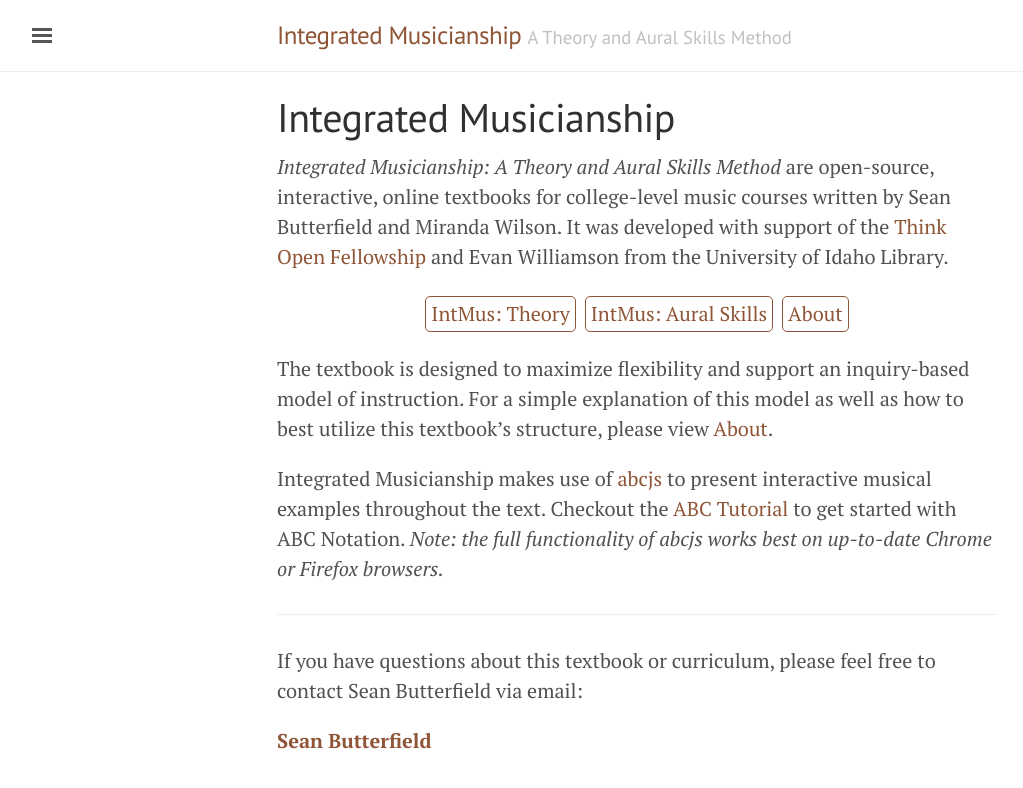
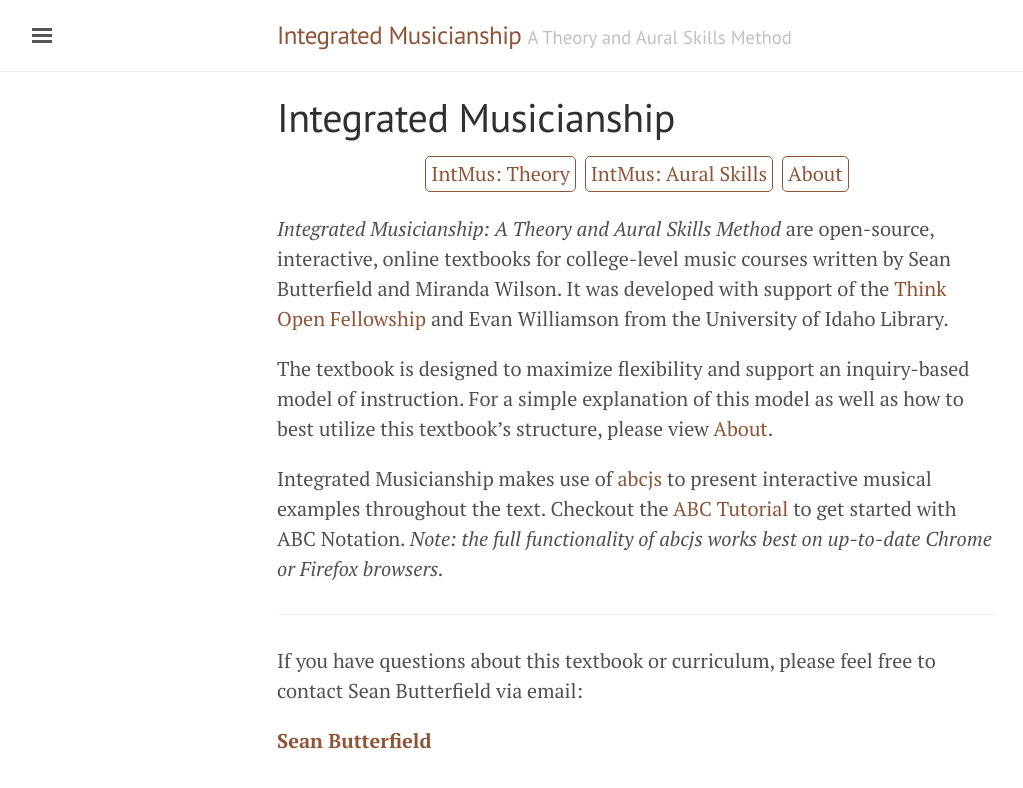
Before and after one commit to intmus/intmus.github.io, a Jekyll site: the page built from index.md, in a window 1280 px wide. Shown: the top 788 px of the page, without its empty margins (3-1026 px from the left). Built offline with Jekyll 4.4.1, drawn with Linux system fonts in a browser that asks for light colours.

```diff
--- a/index.md
+++ b/index.md
@@ -2,15 +2,15 @@
 layout: page
 title: Integrated Musicianship
 ---
-
-*Integrated Musicianship: A Theory and Aural Skills Method* are open-source, interactive, online textbooks for college-level music courses written by Sean Butterfield and Miranda Wilson.
-It was developed with support of the [Think Open Fellowship](https://open.lib.uidaho.edu/) and Evan Williamson from the University of Idaho Library.
 
 <ul class="index-buttons">
 <li><a href="https://intmus.github.io/inttheory18-19/">IntMus: Theory</a></li>
 <li><a href="https://intmus.github.io/intas18-19/">IntMus: Aural Skills</a></li>
 <li><a href="{{ "/about.html" | absolute_url }}">About</a></li>
 </ul>
+
+*Integrated Musicianship: A Theory and Aural Skills Method* are open-source, interactive, online textbooks for college-level music courses written by Sean Butterfield and Miranda Wilson.
+It was developed with support of the [Think Open Fellowship](https://open.lib.uidaho.edu/) and Evan Williamson from the University of Idaho Library.
 
 The textbook is designed to maximize flexibility and support an inquiry-based model of instruction.
 For a simple explanation of this model as well as how to best utilize this textbook's structure, please view [About]({{ site.baseurl }}/about.html).
```
